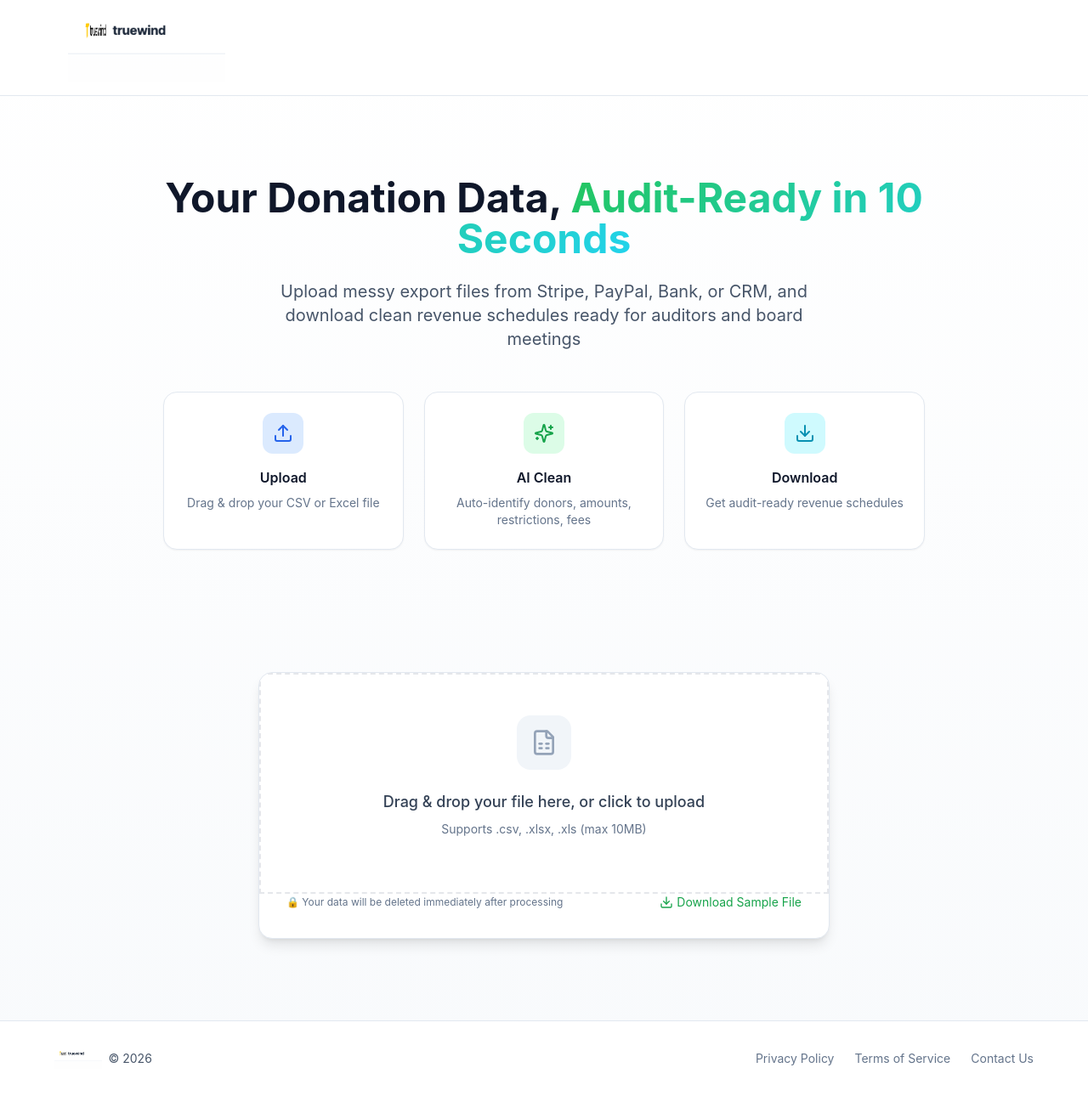
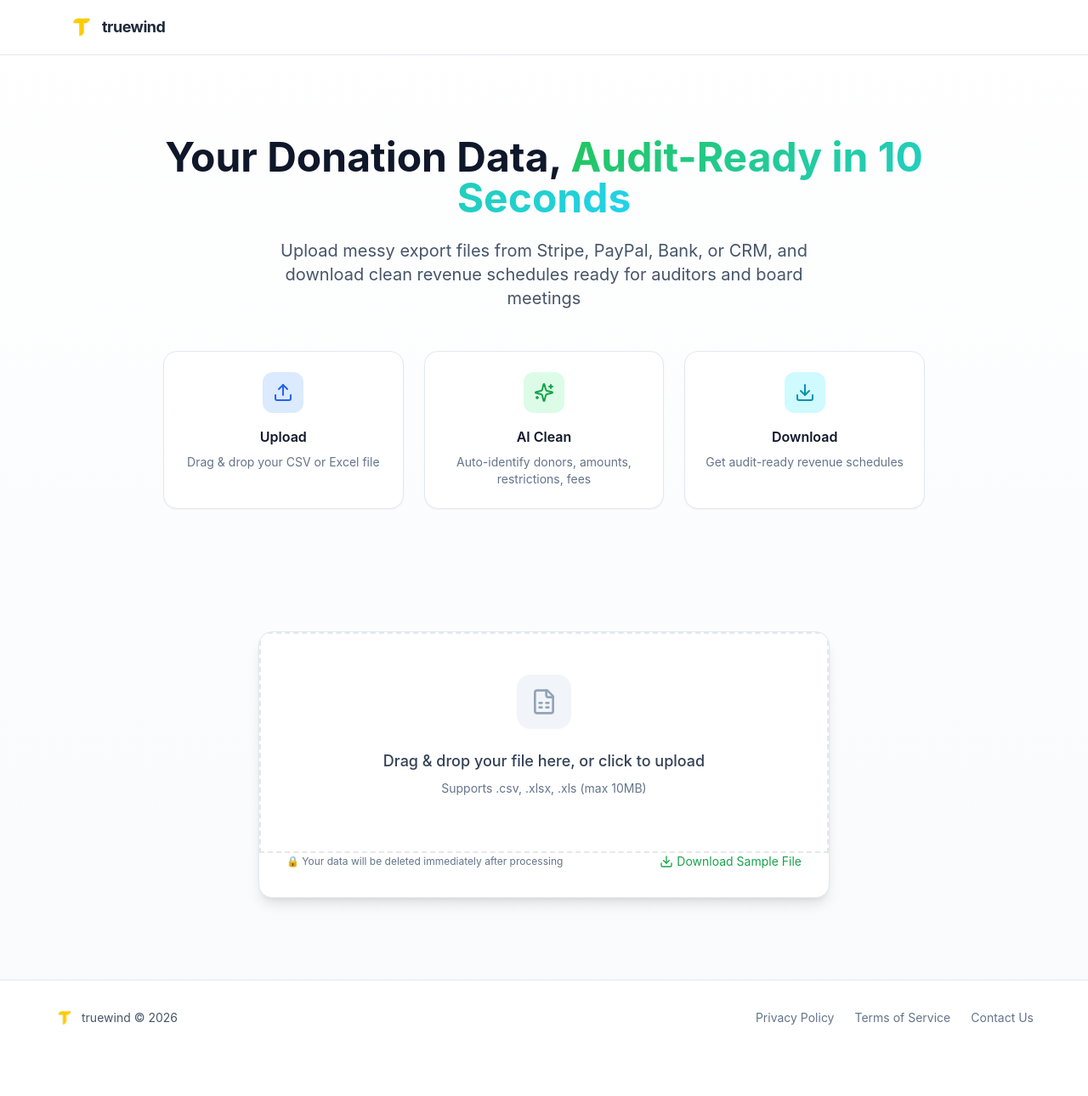
Before and after one commit to lyancynthia/truewind-revenue-cleaner, a Next.js app: page / in a window 1280 px wide. Shown: the whole page at 85% size. After the commit the page ends 1242 px from the top, so only its background shows below. Built offline with nearby package versions, Linux system fonts and the light colour scheme.

Commit message:
Replace text logo with custom image logo
- Add custom logo.png to public folder
- Update header and footer to use image logo

```diff
--- a/app/page.tsx
+++ b/app/page.tsx
@@ -284,7 +284,8 @@ export default function Home() {
       <header className="border-b border-slate-200 bg-white/80 backdrop-blur-sm sticky top-0 z-50">
         <div className="max-w-6xl mx-auto px-4 py-4 flex items-center justify-between">
           <div className="flex items-center gap-2">
-            <img src="/logo.png" alt="Truewind" className="h-20 w-auto" />
+            <img src="/logo.png" alt="Truewind" className="w-8 h-8" style={{ borderRadius: '6px' }} />
+            <span className="text-lg font-bold text-slate-800" style={{ letterSpacing: '-0.5px' }}>truewind</span>
           </div>
         </div>
       </header>
@@ -401,7 +402,7 @@ export default function Home() {
                 className="bg-white rounded-2xl shadow-lg border border-slate-200 p-12 text-center"
               >
                 <div className="w-20 h-20 bg-green-100 rounded-2xl flex items-center justify-center mx-auto mb-6">
-                  <Loader2 className="w-10 h-20 text-green-600 animate-spin" />
+                  <Loader2 className="w-10 h-10 text-green-600 animate-spin" />
                 </div>
                 <h3 className="text-xl font-semibold text-slate-900 mb-2">
                   AI is processing your data...
@@ -710,8 +711,8 @@ export default function Home() {
       <footer className="border-t border-slate-200 bg-white py-8 px-4">
         <div className="max-w-6xl mx-auto flex flex-col md:flex-row items-center justify-between gap-4">
           <div className="flex items-center gap-2">
-            <img src="/logo.png" alt="Truewind" className="h-6 w-auto" />
-            <span className="text-sm text-slate-600">© 2026</span>
+            <img src="/logo.png" alt="Truewind" className="w-6 h-6" style={{ borderRadius: '4px' }} />
+            <span className="text-sm text-slate-600">truewind © 2026</span>
           </div>
           <div className="flex items-center gap-6 text-sm text-slate-500">
             <a href="#" className="hover:text-slate-700">Privacy Policy</a>
```
Also changed, not shown: public/logo.png.
